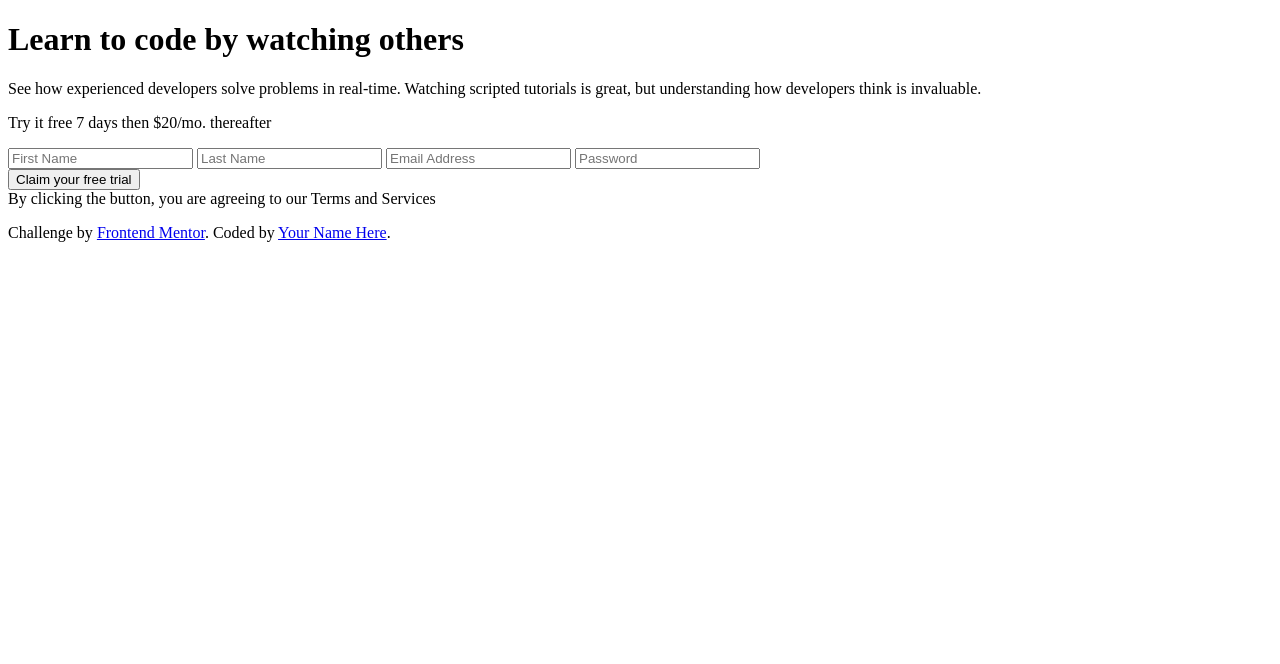
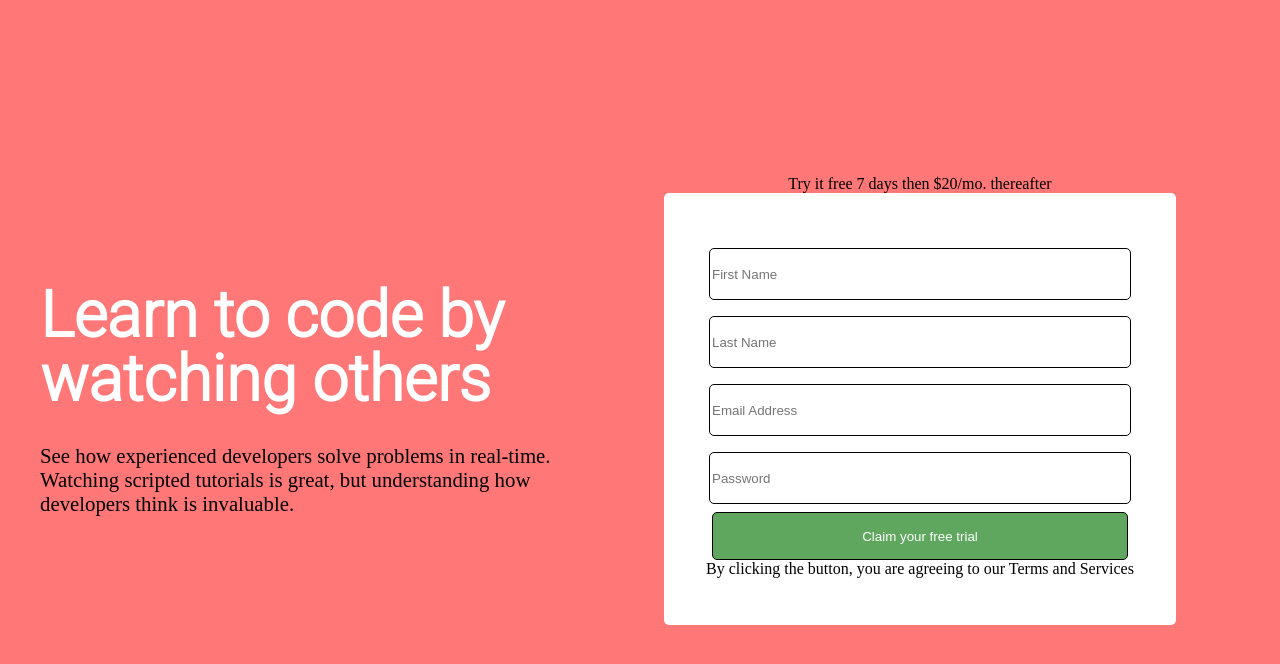
Before and after one commit to DjanyMouton/Signup-form, a plain HTML site: page index.html in a window 1280 px wide. Drawn offline with Linux system fonts and the light colour scheme.

Commit message:
Creation of the form and advancement of module placement

```diff
--- a/index.html
+++ b/index.html
@@ -3,13 +3,14 @@
 <head>
   <meta charset="UTF-8">
   <meta name="viewport" content="width=device-width, initial-scale=1.0"> <!-- displays site properly based on user's device -->
-
+  <link rel="stylesheet" href="style/style.css">
   <link rel="icon" type="image/png" sizes="32x32" href="./images/favicon-32x32.png">
-
   <title>Sign up form</title>
 </head>
+
 <body>
   <main>
+
     <div id="title--div">
 
       <h1>
@@ -33,28 +34,26 @@
       </div>
 
       <form action="#">
+
         <input type="text" placeholder="First Name">
         <input type="text" placeholder="Last Name">
         <input type="text" placeholder="Email Address">
         <input type="text" placeholder="Password">
+
+        <button>
+          Claim your free trial
+        </button>
+
+        <p>
+          By clicking the button, you are agreeing to our Terms and Services
+        </p>
+
       </form>
 
-      <button>
-        Claim your free trial
-      </button>
+
 
     </div>
 
-
-  By clicking the button, you are agreeing to our Terms and Services
-
   </main>
-
-  <footer>
-    <p class="attribution">
-      Challenge by <a href="https://www.frontendmentor.io?ref=challenge" target="_blank">Frontend Mentor</a>.
-      Coded by <a href="#">Your Name Here</a>.
-    </p>
-  </footer>
 </body>
 </html>
--- /dev/null
+++ b/style/mixins/_mixins.scss
@@ -0,0 +1,16 @@
+@mixin display-center{
+    display: flex;
+    align-items: center;
+    justify-content: center;
+}
+@mixin max--size{
+    height: 100vh;
+    width: 100%;
+}
+@mixin border--radius__5px{
+    border-radius: 5px;
+}
+@mixin input--size{
+    height: 3rem;
+    width: 26rem;
+}
--- /dev/null
+++ b/style/style.scss
@@ -0,0 +1,55 @@
+@import './mixins/mixins';
+@import url('https://fonts.googleapis.com/css2?family=Roboto:wght@300&display=swap');
+
+*{
+    margin: 0;
+}
+body{
+    @include max--size;
+    box-sizing: border-box;
+}
+main{
+    @include display-center;
+    @include max--size;
+    background: rgba(255, 0, 0, 0.535);
+    #title--div{
+        width: 35rem;
+        h1{
+            margin-bottom: 2rem;
+            font-family: 'Roboto', sans-serif;
+            line-height: 4rem;
+            font-size: 4rem;
+            color: white;
+        }
+        p{
+            font-size: 1.3rem;
+        }
+    }
+    #form--div{
+        display: flex;
+        flex-direction: column;
+        align-items: center;
+        width: 40rem;
+        form{
+            @include display-center;
+            @include border--radius__5px;
+            flex-direction: column;
+            height: 27rem;
+            width: 32rem;
+            background-color: white;
+            input{
+                @include input--size;
+                @include border--radius__5px;
+                border: 1px solid black;
+                margin: 0.5rem 0;
+            }
+            button{
+                @include border--radius__5px;
+                @include input--size;
+                border: 1px solid black;
+                color: white;
+                background-color: rgb(95, 167, 95);
+            }
+        }
+    }
+}
```
Also changed, not shown: style.scss (deleted), style/style.css (added), 1 other file.
